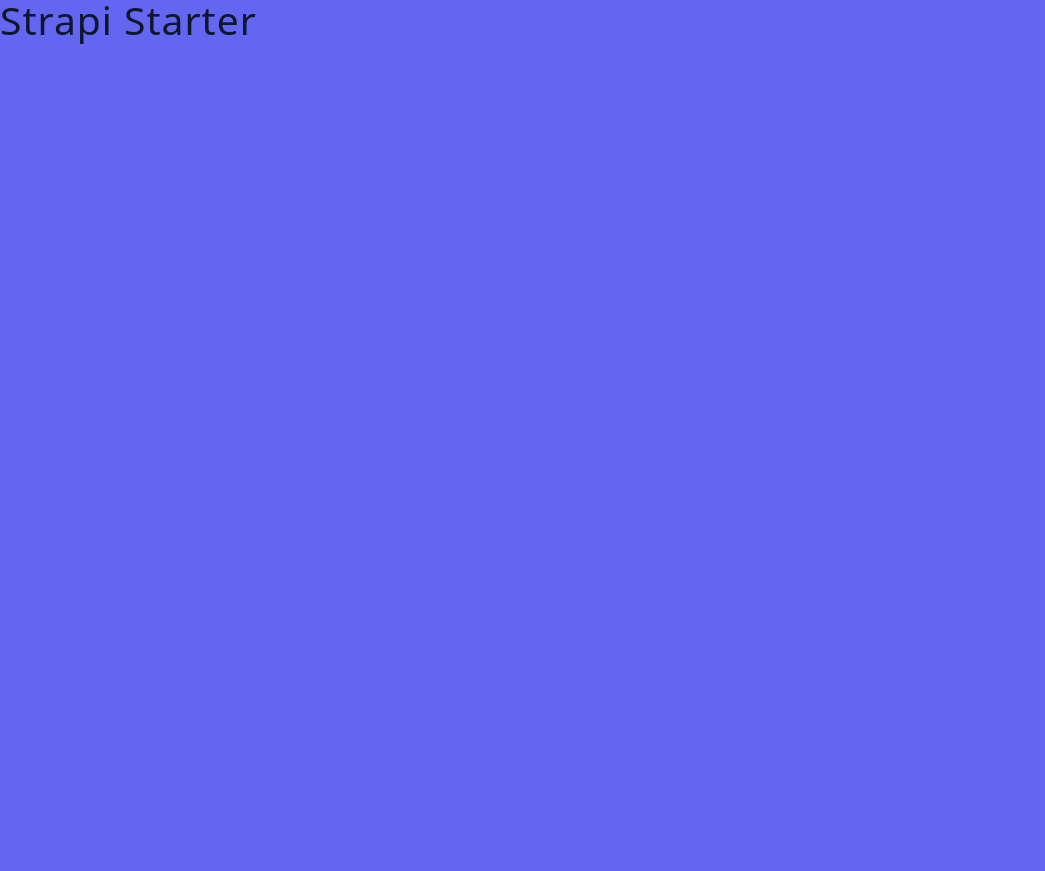
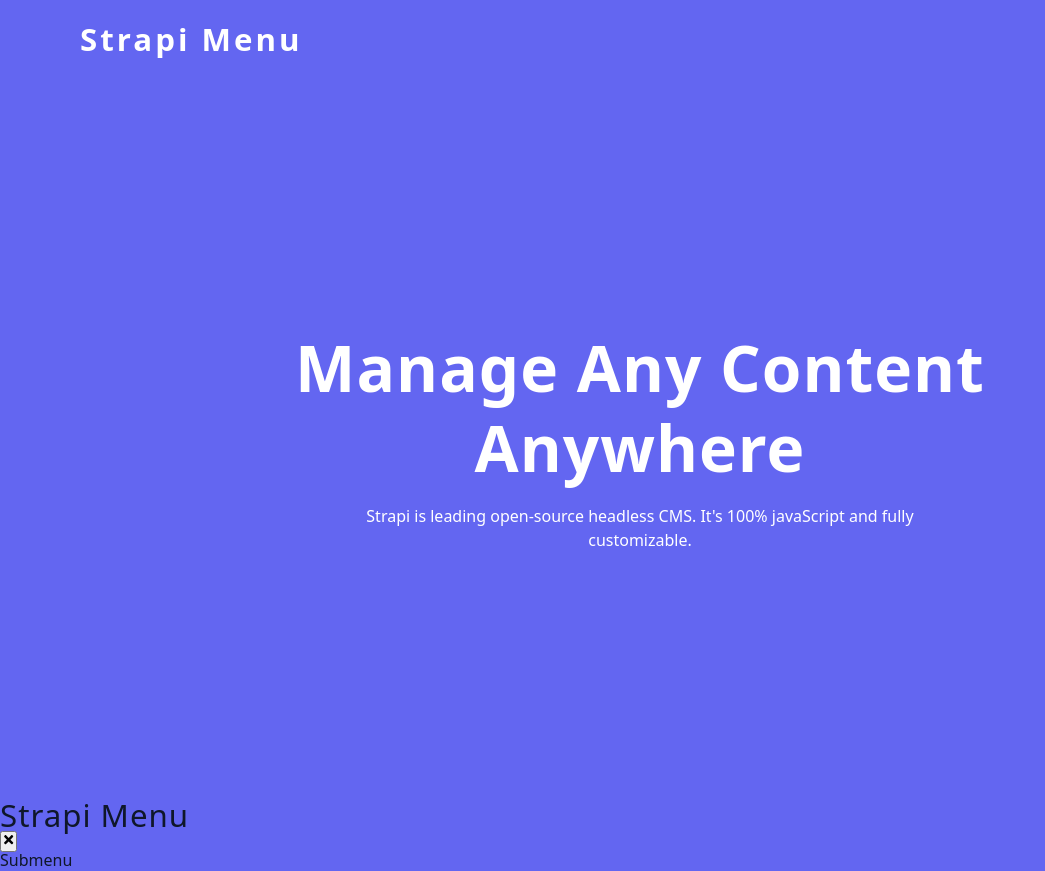
Before and after one commit to HughMorris01/React_Strapi_Submenus, a React (Vite) app: page / in a window 1280 px wide. Shown: the whole page, without its empty margins (0-1045 px from the left). Before the commit the page ends 800 px from the top, so only its background shows below. Built offline with nearby package versions, Linux system fonts and the light colour scheme.

Commit message:
Save Updates

```diff
--- a/src/App.jsx
+++ b/src/App.jsx
@@ -1,8 +1,16 @@
-import { useGlobalContext } from './context';
+import Navbar from './Navbar';
+import Hero from './Hero';
+import Sidebar from './Sidebar';
+import Submenu from './Submenu';
 
 const App = () => {
-  const { isSidebarOpen } = useGlobalContext();
-  console.log(isSidebarOpen);
-  return <h2>Strapi Starter</h2>;
+  return (
+    <main>
+      <Navbar />
+      <Hero />
+      <Sidebar />
+      <Submenu />
+    </main>
+  );
 };
 export default App;
--- a/src/Hero.jsx
+++ b/src/Hero.jsx
@@ -1,4 +1,17 @@
 const Hero = () => {
-  return <div>Hero</div>;
+  return (
+    <div className="hero-container">
+      <div className="hero-center">
+        <h1>
+          Manage Any Content <br />
+          Anywhere
+        </h1>
+        <p>
+          Strapi is leading open-source headless CMS. It's 100% javaScript and
+          fully customizable.
+        </p>
+      </div>
+    </div>
+  );
 };
 export default Hero;
--- a/src/Navbar.jsx
+++ b/src/Navbar.jsx
@@ -1,4 +1,18 @@
+import { FaBars } from 'react-icons/fa';
+import { useGlobalContext } from './context';
+
 const Navbar = () => {
-  return <div>Navbar</div>;
+  const { openSidebar } = useGlobalContext();
+  return (
+    <nav>
+      <div className="nav-center">
+        <h3 className="logo">Strapi Menu</h3>
+      </div>
+      <button className="toggle-btn" onClick={openSidebar}>
+        <FaBars />
+      </button>
+      {/* Links */}
+    </nav>
+  );
 };
 export default Navbar;
--- a/src/Sidebar.jsx
+++ b/src/Sidebar.jsx
@@ -1,9 +1,16 @@
+import { FaTimes } from 'react-icons/fa';
+import { useGlobalContext } from './context';
+
 const Sidebar = () => {
+  const { closeSidebar } = useGlobalContext();
+
   return (
     <div>
       <div className="sidebar-header">
         <h3>Strapi Menu</h3>
-        <button type="button">close</button>
+        <button type="button" onClick={closeSidebar}>
+          <FaTimes />
+        </button>
       </div>
     </div>
   );
```
